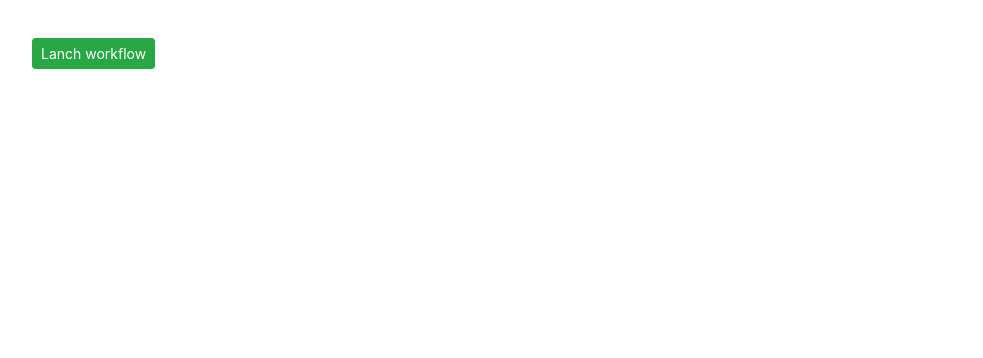
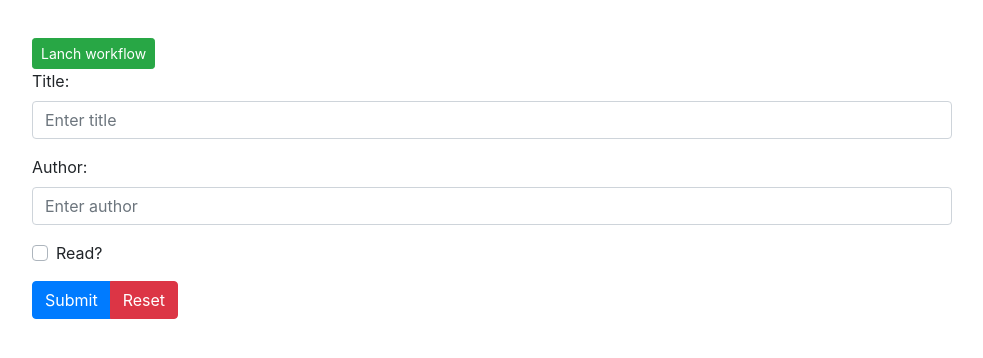
Before and after one commit to bertrandboudaud/imagegraph, a Vue app in the folder client/: page /ping in a window 1280 px wide. Shown: the part 158-516 px from the top of the page, without its empty margins (53-1036 px from the left). Built offline with nearby package versions, Linux system fonts and the light colour scheme; no server answers.

Commit message:
using form

```diff
--- a/client/package.json
+++ b/client/package.json
@@ -10,6 +10,7 @@
   "dependencies": {
     "axios": "^0.21.1",
     "bootstrap": "^4.6.0",
+    "bootstrap-vue": "^2.21.2",
     "core-js": "^3.6.5",
     "vue": "^2.6.11",
     "vue-router": "^3.2.0"
--- a/client/src/components/Ping.vue
+++ b/client/src/components/Ping.vue
@@ -24,6 +24,37 @@
         <br>
         <button type="button" class="btn btn-success btn-sm">Lanch workflow</button>
         <br>
+        <b-form @submit="onSubmit" @reset="onReset">
+          <b-form-group id="form-title-group"
+                    label="Title:"
+                    label-for="form-title-input">
+            <b-form-input id="form-title-input"
+                        type="text"
+                        v-model="addBookForm.title"
+                        required
+                        placeholder="Enter title">
+            </b-form-input>
+          </b-form-group>
+          <b-form-group id="form-author-group"
+                      label="Author:"
+                      label-for="form-author-input">
+            <b-form-input id="form-author-input"
+                          type="text"
+                          v-model="addBookForm.author"
+                          required
+                          placeholder="Enter author">
+            </b-form-input>
+          </b-form-group>
+          <b-form-group id="form-read-group">
+            <b-form-checkbox-group v-model="addBookForm.read" id="form-checks">
+              <b-form-checkbox value="true">Read?</b-form-checkbox>
+            </b-form-checkbox-group>
+          </b-form-group>
+        <b-button-group>
+          <b-button type="submit" variant="primary">Submit</b-button>
+          <b-button type="reset" variant="danger">Reset</b-button>
+        </b-button-group>
+      </b-form>
       </div>
     </div>
   </div>
@@ -36,6 +67,11 @@ export default {
   data() {
     return {
       inputs: [],
+      addBookForm: {
+        title: '',
+        author: '',
+        read: [],
+      },
     };
   },
   methods: {
@@ -60,6 +96,41 @@ export default {
           return 'prout';
       }
     },
+    addBook(payload) {
+      const path = 'http://localhost:5000/books';
+      axios.post(path, payload)
+        .then(() => {
+          this.getBooks();
+        })
+        .catch((error) => {
+          // eslint-disable-next-line
+          console.log(error);
+          this.getBooks();
+        });
+    },
+    initForm() {
+      this.addBookForm.title = '';
+      this.addBookForm.author = '';
+      this.addBookForm.read = [];
+    },
+    onSubmit(evt) {
+      evt.preventDefault();
+      this.$refs.addBookModal.hide();
+      let read = false;
+      if (this.addBookForm.read[0]) read = true;
+      const payload = {
+        title: this.addBookForm.title,
+        author: this.addBookForm.author,
+        read, // property shorthand
+      };
+      this.addBook(payload);
+      this.initForm();
+    },
+    onReset(evt) {
+      evt.preventDefault();
+      this.$refs.addBookModal.hide();
+      this.initForm();
+    },
   },
   created() {
     this.getInputs();
--- a/client/src/main.js
+++ b/client/src/main.js
@@ -1,7 +1,10 @@
+import BootstrapVue from 'bootstrap-vue';
 import Vue from 'vue';
 import App from './App.vue';
 import router from './router';
 import 'bootstrap/dist/css/bootstrap.css';
+
+Vue.use(BootstrapVue);
 
 Vue.config.productionTip = false;
 
```
Also changed, not shown: 1 other file (tests, documents, lock files or other folders).
